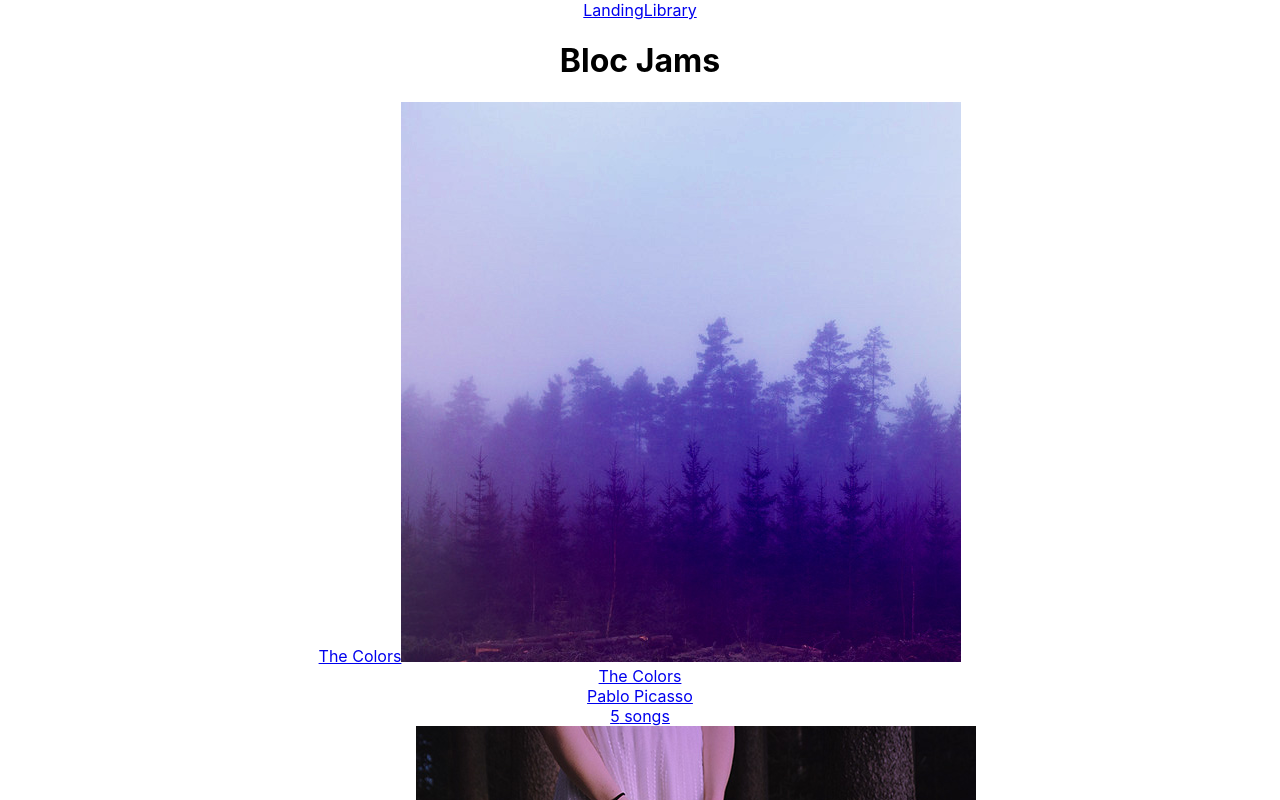
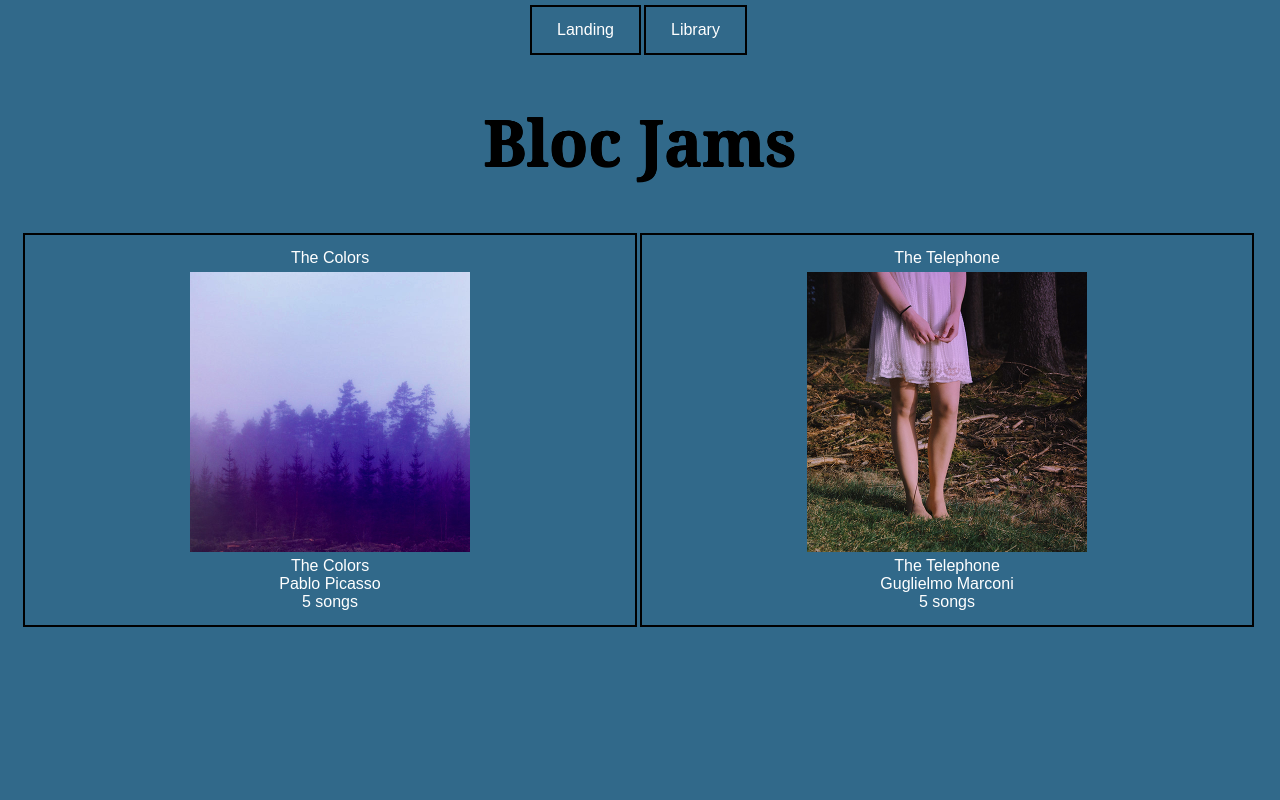
Before and after one commit to cjl85/bloc-jams-react, a React (Create React App) app: page /library in a window 1280 px wide. Shown: the top 800 px of the page. Built offline with nearby package versions, Linux system fonts and the light colour scheme.

Commit message:
almost working volume

```diff
--- a/src/App.css
+++ b/src/App.css
@@ -22,6 +22,49 @@
   color: #61dafb;
 }
 
+
+
+body {
+  background: #31698A;
+
+}
+
+h1 {
+  font-family: Georgia;
+  font-size: 4em;
+  text-shadow: -0.5px 0 black, 0 0.5px black, 0.5px 0 black, 0 -0.5px black;
+}
+
+a {
+   font-family: sans-serif;
+   color: white;
+   padding: 14px 25px;
+   margin-top: 5px;
+   margin-right: 3px;
+   text-align: center;
+   text-decoration: none;
+   display: inline-block;
+   border: 2px solid black;
+}
+
+a:hover {
+   color: #ff3300;
+}
+
+.library {
+  flex-wrap: wrap;
+
+}
+
+img {
+  display: flex;
+  margin-left: auto;
+  margin-right: auto;
+  margin-top: 5px;
+  margin-bottom: 5px;
+  width: 50%;
+}
+
 @keyframes App-logo-spin {
   from {
     transform: rotate(0deg);
--- a/src/components/PlayerBar.js
+++ b/src/components/PlayerBar.js
@@ -1,6 +1,7 @@
 import React, { Component } from 'react';
 
  class PlayerBar extends Component {
+
    render() {
      return (
        <section className="player-bar">
@@ -33,7 +34,7 @@
  <input
     type="range"
     className="volume-bar"
-    value={(this.props.currentVolume / this.props.length) || 0}
+    value={(this.props.currentVolume / this.props.length) || 1}
     max="100"
     min="0"
     step="1"
```
